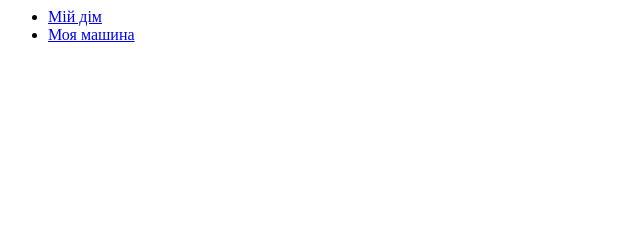
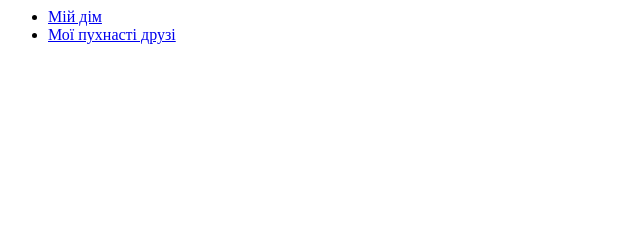
Before and after one commit to satel77/HW14HTML, a plain HTML site: page pages/myanimals.html in a window 1280 px wide. Shown: the top 240 px of the page, 0-640 px from the left. Drawn offline with Linux system fonts and the light colour scheme.

Commit message:
Update myanimals.html
new5

```diff
--- a/pages/myanimals.html
+++ b/pages/myanimals.html
@@ -8,7 +8,8 @@
 <!-- Site navigation menu -->
 <ul class="navbar">
   <li><a href="https://satel77.github.io/HW14HTML/index.html">Мій дім</a>
-  <li><a href="https://satel77.github.io/HW14HTML/pages/mycar.html">Моя машина</a>
+  <li><a href="https://satel77.github.io/HW14HTML/pages/mycar.html">Мої пухнасті друзі</a>
+
 </ul>
 
 
```
